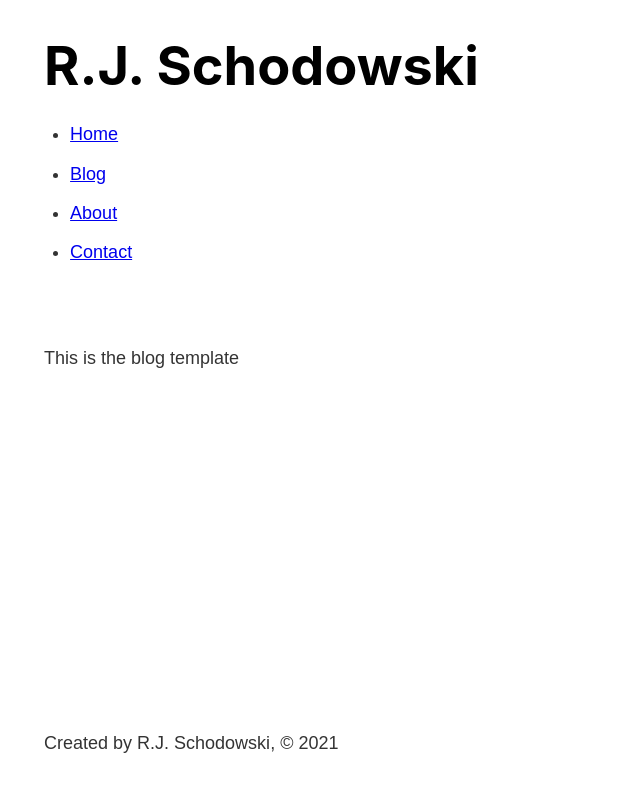
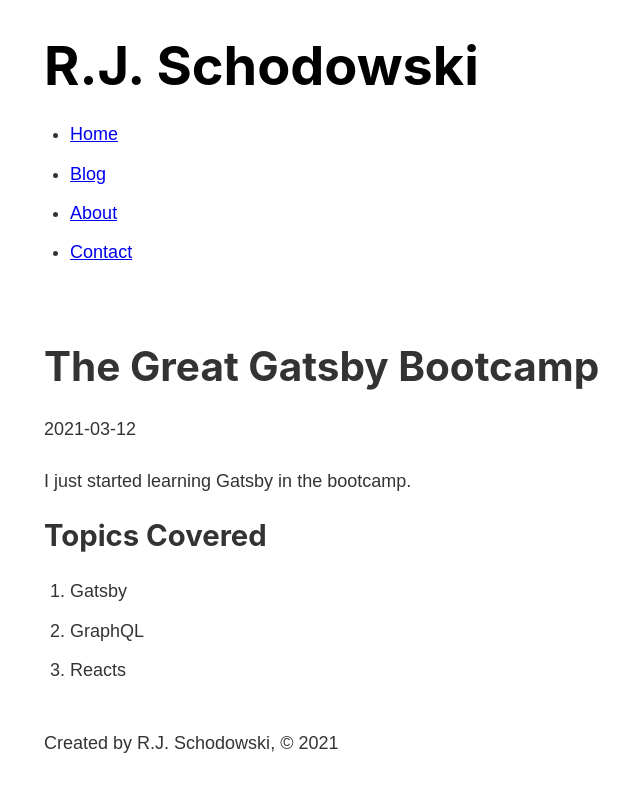
Before and after one commit to rjschodowski/my-portfolio-gatsby-bootcamp, a Gatsby site: page /blog/gatsby in a window 1280 px wide. Shown: the whole page, without its empty margins (239-879 px from the left). Built offline with nearby package versions, Linux system fonts and the light colour scheme; Gatsby itself is replaced by a stand-in of ours.

Commit message:
Add files via upload

```diff
--- a/src/templates/blog.js
+++ b/src/templates/blog.js
@@ -2,7 +2,7 @@
 import { graphql } from 'gatsby'
 import Layout from '../components/layout'
 
-const query = graphql`
+export const query = graphql`
     query($slug: String!) {
         markdownRemark(fields: { slug: { eq: $slug } }) {
             frontmatter {
@@ -14,10 +14,12 @@
     }
 `
 
-const Blog = () => {
+const Blog = (props) => {
     return (
         <Layout>
-            This is the blog template
+            <h1>{props.data.markdownRemark.frontmatter.title}</h1>
+            <p>{props.data.markdownRemark.frontmatter.date}</p>
+            <div dangerouslySetInnerHTML={{ __html: props.data.markdownRemark.html }}></div>
         </Layout>
 
     )
```
